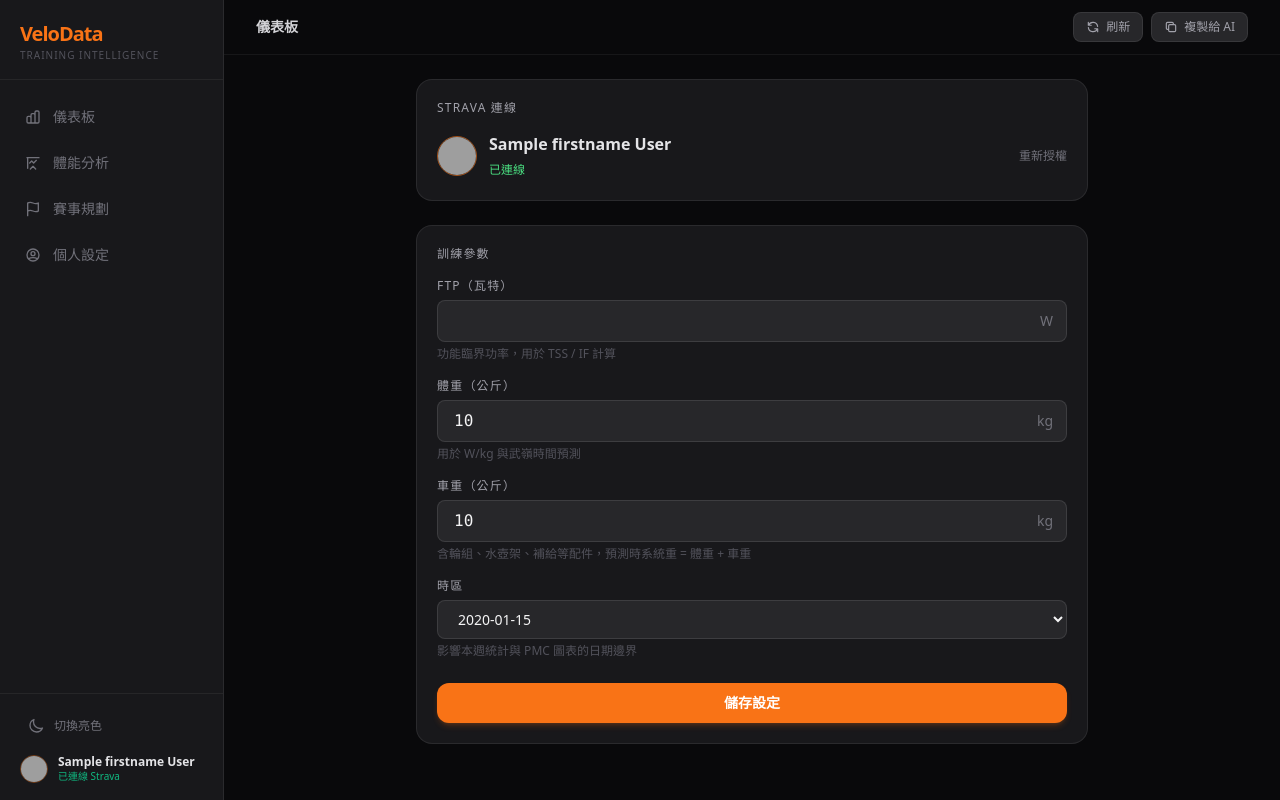
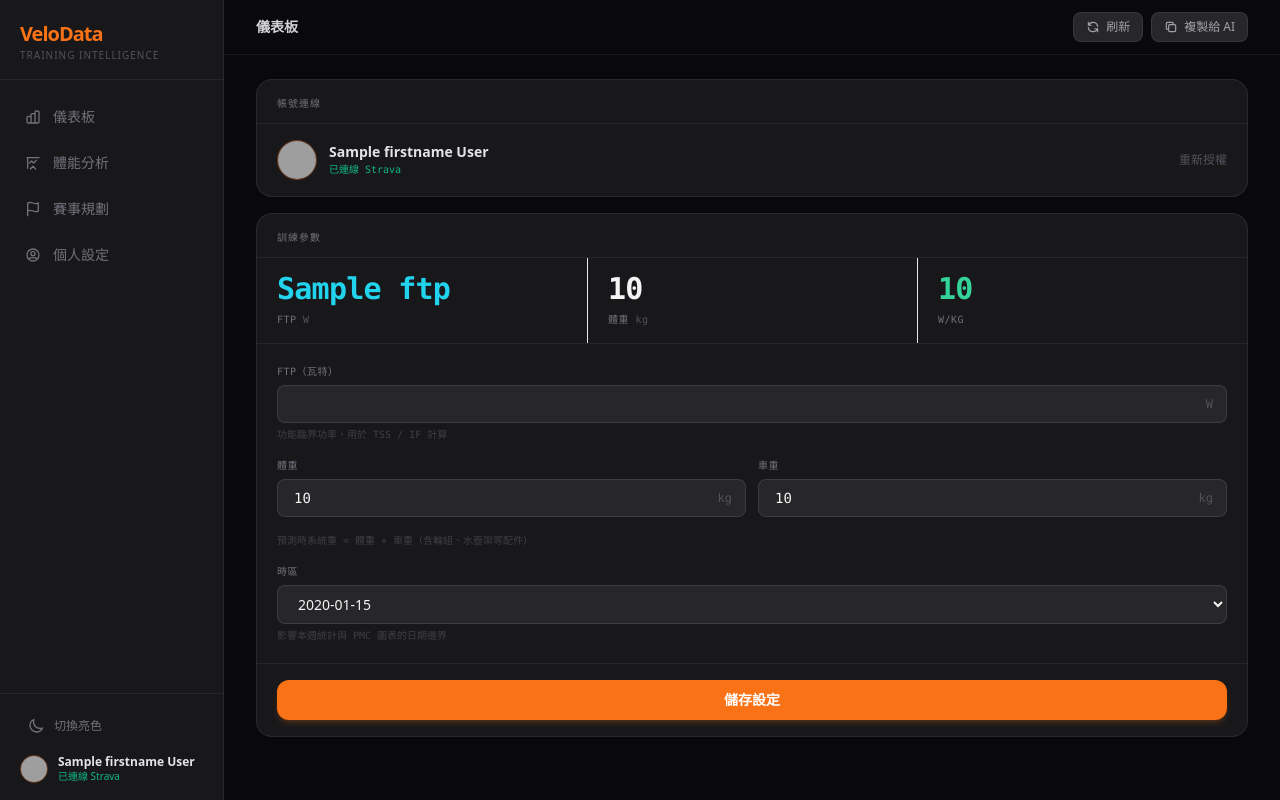
Before and after one commit to YC815/VeloData, a Flask app: template templates/profile.html in a window 1280 px wide. Run offline with Flask 3, Linux system fonts and the light colour scheme; the template is opened without the code that fills it: most values are stand-ins (such as "Sample title", 1, 10 or a date in 2020); some libraries are stand-ins or nearby versions; grey boxes are pictures that could not be loaded.

Commit message:
style: 個人設定頁面 UI 重構，統一設計語言
- 移除外層 max-w-2xl mx-auto，改用 space-y-4 直接鋪滿
- 兩張卡片套用 section header 風格（border-b + text-[10px] uppercase font-mono）
- 帳號連線卡：text-green-400 → text-emerald-500，頭像邊框改 orange-500/40
- 訓練參數卡新增英雄數字區（FTP / 體重 / W/kg 三欄 divide-x）
  - FTP → text-cyan-400，體重 → text-zinc-100
  - W/kg 語意色：≥4.0 emerald / ≥3.0 cyan / ≥2.0 zinc / <2.0 zinc-500
- 表單區：體重 + 車重改 grid-cols-2 並排，label 統一 text-[10px] font-mono
- 輸入框字級 text-base → text-sm，說明文字改 text-[10px] text-zinc-700
- 儲存按鈕區加 border-t border-white/6 分隔
- 成功/錯誤訊息改 text-xs font-mono + emerald/rose 語意色

Co-authored-by: Cursor <cursoragent@cursor.com>

```diff
--- a/templates/partials/_content_profile.html
+++ b/templates/partials/_content_profile.html
@@ -1,61 +1,117 @@
-  <div class="max-w-2xl mx-auto space-y-6">
+{% set w_per_kg = (ftp / weight_kg) | round(2) if weight_kg else none %}
 
-    <div class="bg-zinc-900 border border-white/8 rounded-2xl p-5">
-      <h3 class="text-zinc-400 text-xs uppercase tracking-widest mb-4">Strava 連線</h3>
-      <div class="flex items-center justify-between">
+<div class="space-y-4">
+
+  <!-- ─── 帳號連線卡 ─── -->
+  <div class="bg-zinc-900 rounded-2xl border border-white/8 overflow-hidden">
+
+    <!-- Section header -->
+    <div class="px-5 pt-4 pb-3 border-b border-white/6">
+      <h3 class="text-[10px] text-zinc-500 uppercase tracking-widest font-mono">帳號連線</h3>
+    </div>
+
+    <!-- 用戶資訊列 -->
+    <div class="px-5 py-4 flex items-center justify-between">
       <div class="flex items-center gap-3">
         {% if athlete.profile %}
-          <img src="{{ athlete.profile }}" class="w-10 h-10 rounded-full border border-orange-500/60 object-cover" />
+        <img src="{{ athlete.profile }}" class="w-10 h-10 rounded-full border border-orange-500/40 object-cover flex-shrink-0" />
         {% else %}
-          <div class="w-10 h-10 rounded-full border border-orange-500/60 bg-zinc-800 flex items-center justify-center">
-            <svg class="w-5 h-5 text-zinc-400" fill="currentColor" viewBox="0 0 24 24">
+        <div class="w-10 h-10 rounded-full border border-orange-500/40 bg-zinc-800 flex items-center justify-center flex-shrink-0">
+          <svg class="w-5 h-5 text-zinc-500" fill="currentColor" viewBox="0 0 24 24">
             <path d="M12 12c2.7 0 4.8-2.1 4.8-4.8S14.7 2.4 12 2.4 7.2 4.5 7.2 7.2 9.3 12 12 12zm0 2.4c-3.2 0-9.6 1.6-9.6 4.8v2.4h19.2v-2.4c0-3.2-6.4-4.8-9.6-4.8z"/>
           </svg>
         </div>
         {% endif %}
         <div>
-            <div class="text-zinc-200 font-semibold">{{ athlete.firstname }} {{ athlete.lastname }}</div>
-            <span class="text-xs text-green-400">已連線</span>
+          <p class="text-sm font-semibold text-zinc-200 leading-tight">{{ athlete.firstname }} {{ athlete.lastname }}</p>
+          <p class="text-[10px] text-emerald-500 mt-0.5 font-mono">已連線 Strava</p>
         </div>
       </div>
-        <a href="{{ url_for('auth') }}" class="text-xs text-zinc-500 hover:text-orange-400 transition">重新授權</a>
+      <a href="{{ url_for('auth') }}"
+        class="text-xs text-zinc-600 hover:text-orange-400 transition-colors">
+        重新授權
+      </a>
     </div>
   </div>
 
-    <div class="bg-zinc-900 border border-white/8 rounded-2xl p-5">
-      <h3 class="text-zinc-400 text-xs uppercase tracking-widest mb-4">訓練參數</h3>
-      <div class="space-y-4">
+  <!-- ─── 訓練參數卡 ─── -->
+  <div class="bg-zinc-900 rounded-2xl border border-white/8 overflow-hidden">
+
+    <!-- Section header -->
+    <div class="px-5 pt-4 pb-3 border-b border-white/6">
+      <h3 class="text-[10px] text-zinc-500 uppercase tracking-widest font-mono">訓練參數</h3>
+    </div>
+
+    <!-- 英雄數字區：FTP / 體重 / W/kg -->
+    <div class="grid grid-cols-3 divide-x divide-white/6 border-b border-white/6">
+      <div class="px-5 py-4">
+        <p class="text-3xl font-black font-mono tracking-tight leading-none text-cyan-400">{{ ftp }}</p>
+        <p class="text-[10px] text-zinc-500 uppercase tracking-wider font-mono mt-2">FTP <span class="normal-case font-normal text-zinc-600">W</span></p>
+      </div>
+      <div class="px-5 py-4">
+        <p class="text-3xl font-black font-mono tracking-tight leading-none text-zinc-100">{{ weight_kg }}</p>
+        <p class="text-[10px] text-zinc-500 uppercase tracking-wider font-mono mt-2">體重 <span class="normal-case font-normal text-zinc-600">kg</span></p>
+      </div>
+      <div class="px-5 py-4">
+        {% if w_per_kg %}
+        <p class="text-3xl font-black font-mono tracking-tight leading-none
+          {% if w_per_kg >= 4.0 %}text-emerald-400
+          {% elif w_per_kg >= 3.0 %}text-cyan-400
+          {% elif w_per_kg >= 2.0 %}text-zinc-100
+          {% else %}text-zinc-500{% endif %}">
+          {{ w_per_kg }}
+        </p>
+        {% else %}
+        <p class="text-3xl font-black font-mono tracking-tight leading-none text-zinc-700">—</p>
+        {% endif %}
+        <p class="text-[10px] text-zinc-500 uppercase tracking-wider font-mono mt-2">W/kg</p>
+      </div>
+    </div>
+
+    <!-- 表單區 -->
+    <div class="px-5 py-5 space-y-4">
+
+      <!-- FTP -->
       <div>
-          <label class="block text-xs text-zinc-400 uppercase tracking-widest mb-1.5">FTP（瓦特）</label>
+        <label class="block text-[10px] text-zinc-500 uppercase tracking-wider font-mono mb-1.5">FTP（瓦特）</label>
         <div class="relative">
           <input id="profileFtpInput" type="number" min="1" max="600" value="{{ ftp }}"
-              class="w-full bg-zinc-800 border border-white/10 rounded-lg px-4 py-2 text-zinc-100 font-mono text-base focus:outline-none focus:border-orange-500/60 focus:ring-1 focus:ring-orange-500/20 transition-all pr-12" />
-            <span class="absolute right-3.5 top-1/2 -translate-y-1/2 text-zinc-500 text-sm">W</span>
+            class="w-full bg-zinc-800 border border-white/10 rounded-lg px-4 py-2 text-zinc-100 font-mono text-sm
+                   focus:outline-none focus:border-orange-500/60 focus:ring-1 focus:ring-orange-500/20 transition-all pr-10" />
+          <span class="absolute right-3.5 top-1/2 -translate-y-1/2 text-zinc-600 text-xs font-mono">W</span>
         </div>
-          <p class="text-xs text-zinc-600 mt-1">功能臨界功率，用於 TSS / IF 計算</p>
+        <p class="text-[10px] text-zinc-700 mt-1 font-mono">功能臨界功率，用於 TSS / IF 計算</p>
+      </div>
+
+      <!-- 體重 + 車重（並排） -->
+      <div class="grid grid-cols-2 gap-3">
+        <div>
+          <label class="block text-[10px] text-zinc-500 uppercase tracking-wider font-mono mb-1.5">體重</label>
+          <div class="relative">
+            <input id="profileWeightInput" type="number" min="1" max="200" step="0.1" value="{{ weight_kg }}"
+              class="w-full bg-zinc-800 border border-white/10 rounded-lg px-4 py-2 text-zinc-100 font-mono text-sm
+                     focus:outline-none focus:border-orange-500/60 focus:ring-1 focus:ring-orange-500/20 transition-all pr-10" />
+            <span class="absolute right-3.5 top-1/2 -translate-y-1/2 text-zinc-600 text-xs font-mono">kg</span>
+          </div>
         </div>
         <div>
-          <label class="block text-xs text-zinc-400 uppercase tracking-widest mb-1.5">體重（公斤）</label>
-          <div class="relative">
-            <input id="profileWeightInput" type="number" min="1" max="200" step="0.1" value="{{ weight_kg }}"
-              class="w-full bg-zinc-800 border border-white/10 rounded-lg px-4 py-2 text-zinc-100 font-mono text-base focus:outline-none focus:border-orange-500/60 focus:ring-1 focus:ring-orange-500/20 transition-all pr-14" />
-            <span class="absolute right-3.5 top-1/2 -translate-y-1/2 text-zinc-500 text-sm">kg</span>
-          </div>
-          <p class="text-xs text-zinc-600 mt-1">用於 W/kg 與武嶺時間預測</p>
-        </div>
-        <div>
-          <label class="block text-xs text-zinc-400 uppercase tracking-widest mb-1.5">車重（公斤）</label>
+          <label class="block text-[10px] text-zinc-500 uppercase tracking-wider font-mono mb-1.5">車重</label>
           <div class="relative">
             <input id="profileBikeWeightInput" type="number" min="1" max="30" step="0.1" value="{{ bike_weight_kg }}"
-              class="w-full bg-zinc-800 border border-white/10 rounded-lg px-4 py-2 text-zinc-100 font-mono text-base focus:outline-none focus:border-orange-500/60 focus:ring-1 focus:ring-orange-500/20 transition-all pr-14" />
-            <span class="absolute right-3.5 top-1/2 -translate-y-1/2 text-zinc-500 text-sm">kg</span>
+              class="w-full bg-zinc-800 border border-white/10 rounded-lg px-4 py-2 text-zinc-100 font-mono text-sm
+                     focus:outline-none focus:border-orange-500/60 focus:ring-1 focus:ring-orange-500/20 transition-all pr-10" />
+            <span class="absolute right-3.5 top-1/2 -translate-y-1/2 text-zinc-600 text-xs font-mono">kg</span>
           </div>
-          <p class="text-xs text-zinc-600 mt-1">含輪組、水壺架、補給等配件，預測時系統重 = 體重 + 車重</p>
         </div>
+      </div>
+      <p class="text-[10px] text-zinc-700 -mt-2 font-mono">預測時系統重 = 體重 + 車重（含輪組、水壺架等配件）</p>
+
+      <!-- 時區 -->
       <div>
-          <label class="block text-xs text-zinc-400 uppercase tracking-widest mb-1.5">時區</label>
+        <label class="block text-[10px] text-zinc-500 uppercase tracking-wider font-mono mb-1.5">時區</label>
         <select id="profileTimezoneSelect"
-            class="w-full bg-zinc-800 border border-white/10 rounded-lg px-4 py-2 text-zinc-100 text-sm focus:outline-none focus:border-orange-500/60 focus:ring-1 focus:ring-orange-500/20 transition-all">
+          class="w-full bg-zinc-800 border border-white/10 rounded-lg px-4 py-2 text-zinc-100 text-sm
+                 focus:outline-none focus:border-orange-500/60 focus:ring-1 focus:ring-orange-500/20 transition-all">
           {% if used_timezones %}
           <optgroup label="曾使用的時區">
             {% for tz in used_timezones %}
@@ -69,10 +125,12 @@
             {% endfor %}
           </optgroup>
         </select>
-          <p class="text-xs text-zinc-600 mt-1">影響本週統計與 PMC 圖表的日期邊界</p>
+        <p class="text-[10px] text-zinc-700 mt-1 font-mono">影響本週統計與 PMC 圖表的日期邊界</p>
       </div>
     </div>
-      <div class="mt-6">
+
+    <!-- 儲存按鈕區 -->
+    <div class="px-5 py-4 border-t border-white/6">
       <button id="profileSaveBtn" onclick="saveProfileSettings()"
         class="w-full py-2.5 rounded-xl bg-orange-500 hover:bg-orange-400 active:bg-orange-600
                text-white font-semibold text-sm transition-all
@@ -80,13 +138,14 @@
                disabled:opacity-50 disabled:shadow-none disabled:translate-y-0">
         儲存設定
       </button>
-        <div id="profileSaveMsg" class="hidden mt-3 text-center text-sm text-green-400">已儲存，重新整理後生效</div>
-        <div id="profileSaveErr" class="hidden mt-3 text-center text-sm text-red-400"></div>
-      </div>
+      <div id="profileSaveMsg" class="hidden mt-3 text-center text-xs text-emerald-400 font-mono">已儲存，重新整理後生效</div>
+      <div id="profileSaveErr" class="hidden mt-3 text-center text-xs text-rose-400 font-mono"></div>
     </div>
 
+  </div>
 
 </div>
+
 <script>
   async function saveProfileSettings() {
     const btn = document.getElementById('profileSaveBtn');
```
Lines whose indentation alone changed are shown as unchanged.
